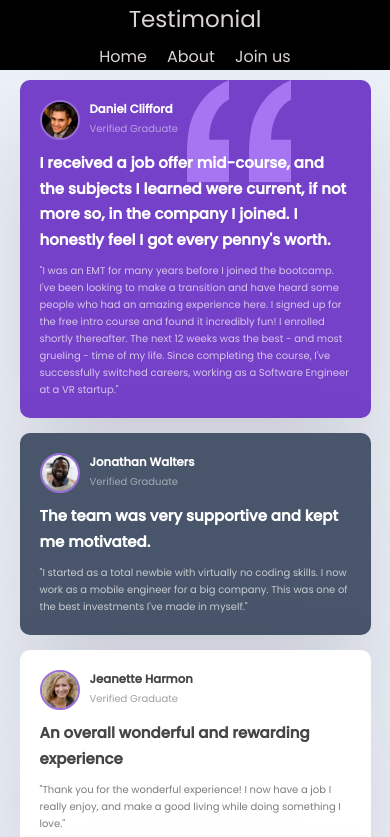
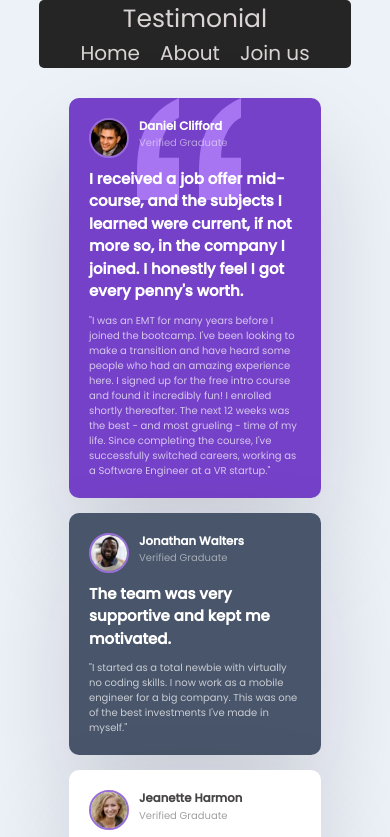
Before and after one commit to Mikoprn/Responsive-Grid-Testimonial, a plain HTML site: page index.html in a window 390 px wide. Shown: the top 837 px of the page. Drawn offline with Linux system fonts and the light colour scheme.

Commit message:
change style css

```diff
--- a/index.html
+++ b/index.html
@@ -21,6 +21,7 @@
 
     <main>
         <article class="testimonial" id="testimonial">
+            <section class="grid" area-labeledby="testimonial">
 
                 <article class="card card__1">
                     <figure>
@@ -126,6 +127,8 @@
                         developer after receiving multiple offers. 100% recommend!"
                     </p>
                 </article>
+
+            </section>
         </article>
     </main>
 
--- a/scss/style.scss
+++ b/scss/style.scss
@@ -11,7 +11,7 @@ html {
     font-family: 'Poppins', sans-serif;
     scroll-behavior: smooth;
     overflow-x: hidden;
-    line-height: 1.7;
+    line-height: 1.5;
 }
 
 body {
@@ -23,23 +23,21 @@ body {
 
 header {
     width: 100%;
-    position: fixed;
-    background-color: black;
-    z-index: 2;
 }
 
 nav {
-    width: 90%;
+    width: 80%;
     margin: auto;
+    height: 10vh;
     padding-inline: 1rem;
-    height: 5rem;
     display: flex;
     justify-content: space-between;
     align-items: center;
     border-radius: 5px;
+    background-color: rgb(37, 37, 37);
 
     .logo {
-        font-size: 2.3rem;
+        font-size: 2.5rem;
         color: #dad4d4;
         text-decoration: none;
     }
@@ -55,7 +53,7 @@ nav {
         a {
             text-decoration: none;
             color: #dad4d4;
-            font-size: 1.6rem;
+            font-size: 2rem;
             padding-bottom: .5rem;
 
             &:hover {
@@ -66,14 +64,21 @@ nav {
 }
 
 .testimonial {
-    width: 90%;
+    width: 80%;
     margin: auto;
-    padding-top: 8rem;
-    padding-bottom: 2rem;
+    min-height: 80vh;
+    display: flex;
+    align-items: center;
+}
+
+.grid {
+    padding: 3rem;
     display: grid;
     gap: 1.5rem;
     grid-template-columns: repeat(4, 1fr);
-}
+    grid-template-areas:
+        "card1 card1 card2 card5"
+        "card3 card4 card4 card5";
 
     .card {
         background: #fff;
@@ -107,101 +112,117 @@ nav {
     }
 
     .card__1 {
-    grid-column: 1/3;
+        grid-area: card1;
         background: hsl(263, 55%, 52%);
         color: #fff;
         background-image: url("/img/bg-pattern-quotation.svg");
         background-repeat: no-repeat;
         background-position: top 0px right 80px;
     }
+
     .card__2 {
-    grid-column: 3;
+        grid-area: card2;
         background: hsl(217, 19%, 35%);
         color: #fff;
     }
+
     .card__3 {
-    grid-row: 2;
+        grid-area: card3;
     }
+
     .card__4 {
-    grid-column: 2/4;
+        grid-area: card4;
         background: hsl(219, 29%, 14%);
         color: #fff;
     }
+
     .card__5 {
-    grid-column: 4;
-    grid-row: 1/3;
+        grid-area: card5;
+    }
 }
 
 footer {
-    background-color: black;
+    width: 80%;
+    margin: auto;
+    height: 5vh;
+    display: flex;
+    justify-content: center;
+    align-items: center;
+    background-color: rgb(37, 37, 37);
     color: #fff;
     text-align: center;
-    font-size: 1.6rem;
+    font-size: 2rem;
     border-radius: 5px;
 }
 
 // media query for tablet
-@media (max-width: 1200px) {
-    .testimonial {
+@media (max-width: 1024px) {
+
+    .grid {
+        grid-template-columns: repeat(3, 1fr);
+        grid-template-areas:
+            "card1 card1 card2"
+            "card3 card4 card4"
+            "card5 card5 card5";
+
         .card__1 {
-            grid-column: 1/5;
-            grid-row: 1;
+            grid-area: card1;
         }
 
         .card__2 {
-            grid-row: 2;
-            grid-column: 1/3;
+            grid-area: card2;
         }
 
         .card__3 {
-            // grid-row: 2;
-            grid-column: 3/5;
+            grid-area: card3;
         }
 
         .card__4 {
-            grid-row: 3;
-            grid-column: 1/5;
+            grid-area: card4;
         }
 
         .card__5 {
-            grid-row: 4;
-            grid-column: 1/5;
+            grid-area: card5;
         }
     }
 }
 
-//media query for phone
-@media (max-width: 600px) {
+// //media query for phone
+@media (max-width: 700px) {
+
     nav {
         flex-direction: column;
-        height: 7rem
+        align-items: center;
+        height: auto;
     }
 
-    .testimonial {
-        padding-top: 8rem;
+    .grid {
+        grid-template-columns: 1fr;
+        grid-template-areas:
+            "card1"
+            "card2"
+            "card3"
+            "card4"
+            "card5";
+
         .card__1 {
-            grid-row: 1;
-            grid-column: 1/5;
+            grid-area: card1;
         }
 
         .card__2 {
-            grid-row: 2;
-            grid-column: 1/5;
+            grid-area: card2;
         }
 
         .card__3 {
-            grid-row: 3;
-            grid-column: 1/5;
+            grid-area: card3;
         }
 
         .card__4 {
-            grid-row: 4;
-            grid-column: 1/5;
+            grid-area: card4;
         }
 
         .card__5 {
-            grid-row: 5;
-            grid-column: 1/5;
+            grid-area: card5;
         }
     }
 }
```
Also changed, not shown: scss/style.css, 1 other file. Lines whose indentation alone changed are shown as unchanged.
